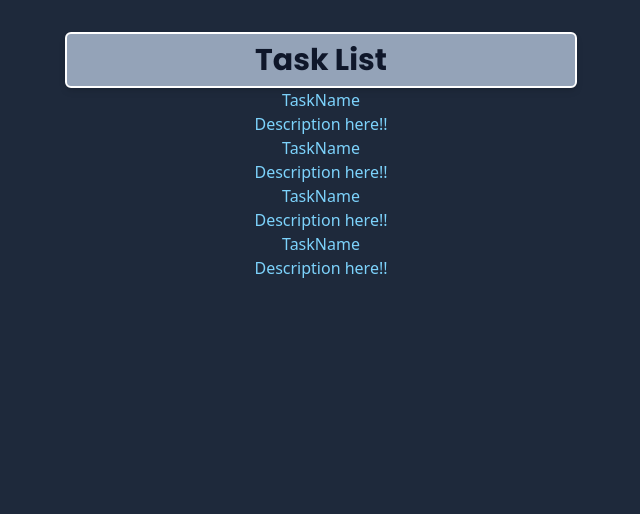
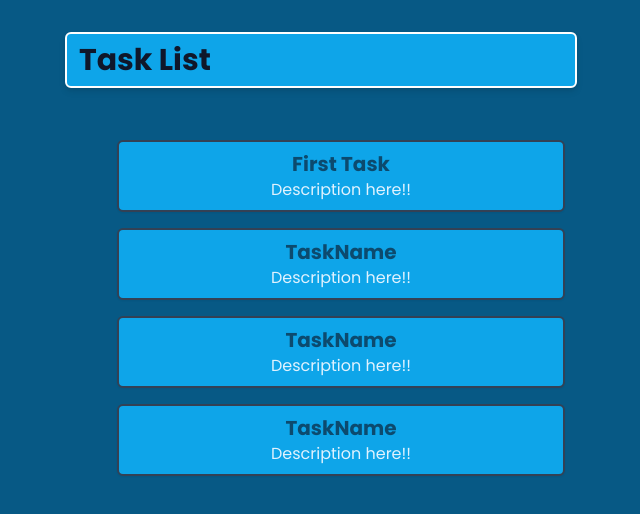
Before and after one commit to Shubamium/TaskList, a React (Vite) app: page / in a window 1280 px wide. Shown: the top 514 px of the page, without its empty margins (319-959 px from the left). Built offline with nearby package versions, Linux system fonts and the light colour scheme.

Commit message:
Add basic styling to the task

```diff
--- a/index.html
+++ b/index.html
@@ -5,7 +5,7 @@
     <link rel="icon" type="image/svg+xml" href="/vite.svg" />
     <meta name="viewport" content="width=device-width, initial-scale=1.0" />
   </head>
-  <body class="bg-slate-800">
+  <body class="bg-sky-800">
     <div id="root"></div>
     <script type="module" src="/src/main.jsx"></script>
   </body>
--- a/src/App.css
+++ /dev/null
@@ -1,41 +0,0 @@
-#root {
-  max-width: 1280px;
-  margin: 0 auto;
-  padding: 2rem;
-  text-align: center;
-}
-
-.logo {
-  height: 6em;
-  padding: 1.5em;
-  will-change: filter;
-}
-.logo:hover {
-  filter: drop-shadow(0 0 2em #646cffaa);
-}
-.logo.react:hover {
-  filter: drop-shadow(0 0 2em #61dafbaa);
-}
-
-@keyframes logo-spin {
-  from {
-    transform: rotate(0deg);
-  }
-  to {
-    transform: rotate(360deg);
-  }
-}
-
-@media (prefers-reduced-motion: no-preference) {
-  a:nth-of-type(2) .logo {
-    animation: logo-spin infinite 20s linear;
-  }
-}
-
-.card {
-  padding: 2em;
-}
-
-.read-the-docs {
-  color: #888;
-}
--- a/src/App.jsx
+++ b/src/App.jsx
@@ -1,5 +1,4 @@
 import { useState } from 'react'
-import './App.css'
 import TaskList from './components/TaskList'
 
 function App() {
@@ -7,7 +6,7 @@ function App() {
   const initTask = [
     {
       id:0,
-      taskName:"TaskName",
+      taskName:"First Task",
       taskDes:"Description here!!"
     },
     {
@@ -30,7 +29,7 @@ function App() {
 
   return (
     <>
-      <h2 className="text-3xl font-poppins font-bold border-white border-2 text-slate-900 drop-shadow-md bg-slate-400 px-3 max-w-lg mx-auto py-2 rounded-md hover:shadow-md hover:cursor-pointer transition-all">
+      <h2 className="text-3xl my-8 font-poppins font-bold border-white border-2 text-slate-900 drop-shadow-md bg-sky-500 px-3 max-w-lg mx-auto py-2 rounded-md hover:shadow-md hover:cursor-pointer transition-all">
         Task List
       </h2>
       <TaskList tasks={taskList}/>
--- a/src/components/Task.jsx
+++ b/src/components/Task.jsx
@@ -1,8 +1,8 @@
 const Task = ({task}) => {
     return (
-        <div className="task text-sky-300" >
-            <h2>{task.taskName}</h2>
-            <p>{task.taskDes}</p>
+        <div className="task p-2 text-sky-100 text-center bg-sky-500 my-4 max-w-md mx-auto shadow-sm rounded-md hover:shadow-lg border-2 border-slate-700 inset-5 hover:translate-x-3 relative transition-all" >
+            <h2 className="font-poppins text-xl font-bold text-sky-900 my-0">{task.taskName}</h2>
+            <p className="font-poppins">{task.taskDes}</p>
         </div>
      );
 }
--- a/src/components/TaskList.jsx
+++ b/src/components/TaskList.jsx
@@ -2,9 +2,9 @@ import Task from "./Task";
 
 const TaskList = ({tasks}) => {
     return (
-        <div className="task-list">
+        <div className="task-list flex-row ">
             {tasks && tasks.map((task) =>
-                <Task task={task} key={task.id} />
+                <Task task={task} key={task.id}/>
             )}
         </div>
      );
```
